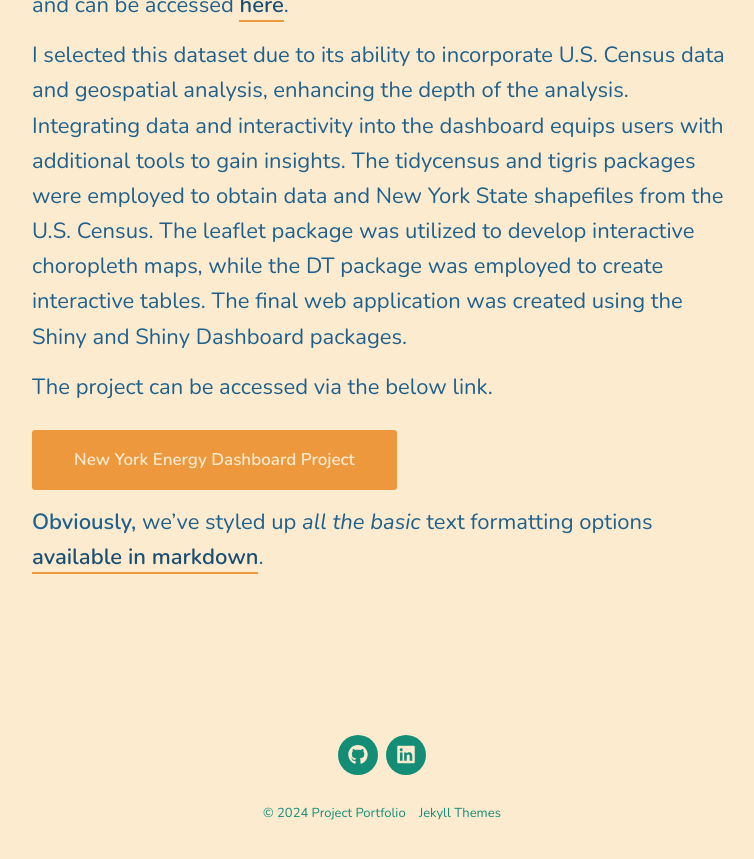
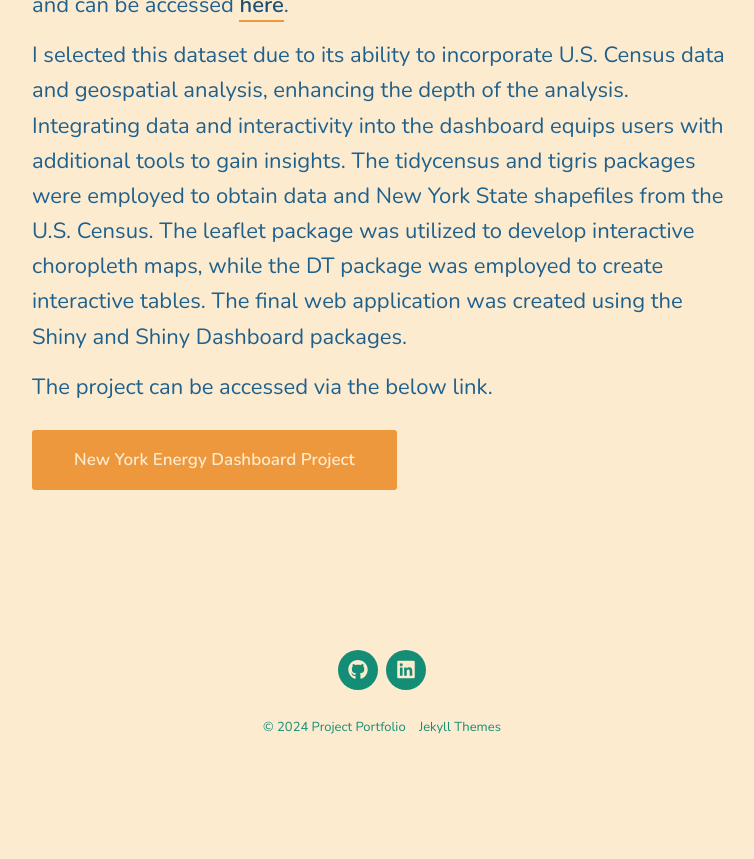
Before and after one commit to franklauder/franklauder.github.io, a Jekyll site: the page built from _projects/2024-02-04-energyDashboard-project.md, in a window 1280 px wide and 900 px high, scrolled down 1476 px. Shown: the top 859 px of the window, without its empty margins (258-1012 px from the left). Built offline with Jekyll 4.4.1, drawn with Linux system fonts in a browser that asks for light colours; nearby versions of some CDN libraries; after the commit the page ends 2290 px from its top, so only the background shows below that.

Commit message:
edit to text

```diff
--- a/_projects/2024-02-04-energyDashboard-project.md
+++ b/_projects/2024-02-04-energyDashboard-project.md
@@ -3,7 +3,7 @@ title: 'New York Energy Efficiency Dashboard Project'
 #subtitle: 'This is a demo'
 date: 2024-02-04 00:00:00
 featured_image: '/images/energyDasboard/hex_plot.jpg'
-excerpt: This Dashboard utilizes interactive chlorapeth maps in addition to interactive tables to aid in the analyis of theb New York Energy Efficiency program
+excerpt: 'This Dashboard utilizes interactive chlorapeth maps in addition to interactive tables to aid in the analyis of theb New York Energy Efficiency program'
 ---
 
 ![](/images/energyDasboard/tile_plot.jpg)
@@ -21,8 +21,3 @@ The final web application was created using the Shiny and Shiny Dashboard packag
 The project can be accessed via the below link.
 
 <a href="https://lauderf20.shinyapps.io/nyDashboard/" class="button button--large">New York Energy Dashboard Project</a>
-
-
-
-
-**Obviously,** we’ve styled up *all the basic* text formatting options [available in markdown](https://github.com/adam-p/markdown-here/wiki/Markdown-Cheatsheet).
```
